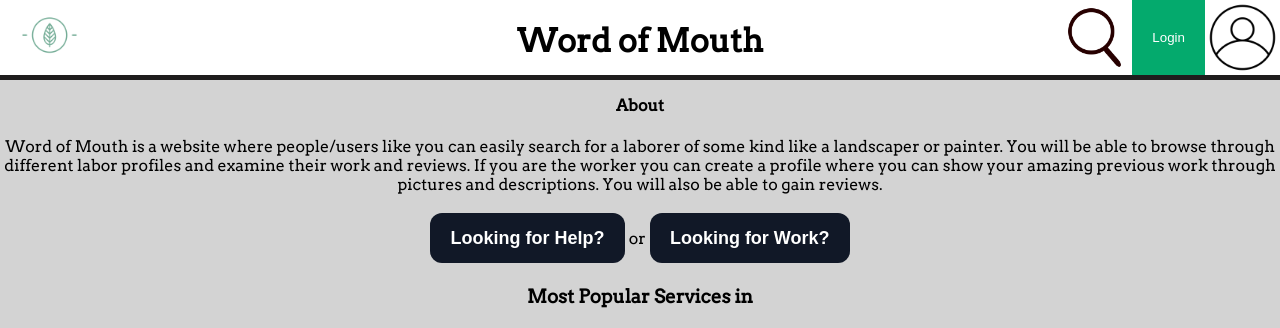
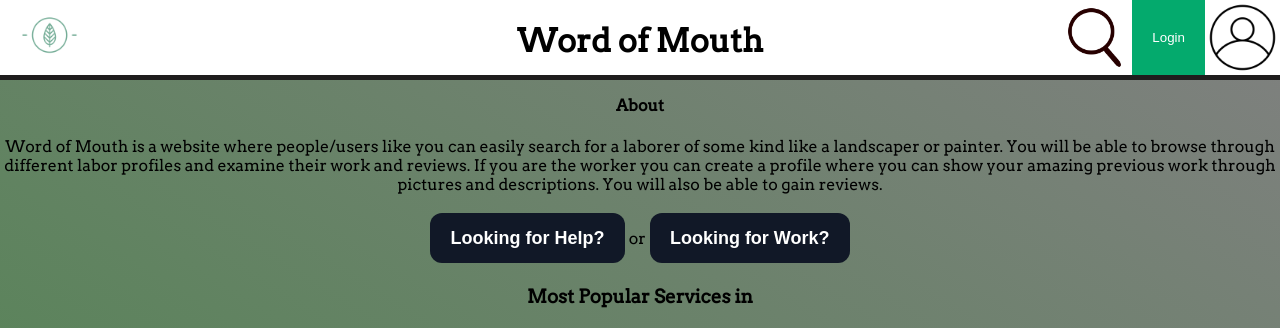
Before and after one commit to FS-CSCI150-F21/FS-CSCI150-F21-Team4, a Flask app: page / in a window 1280 px wide. Shown: the top 328 px of the page. Run offline with Flask 2, Linux system fonts and the light colour scheme.

Commit message:
adding landing page color style

```diff
--- a/templates/base.html
+++ b/templates/base.html
@@ -141,7 +141,9 @@
           body {
               font-family: "Arvo";
               margin: 0;
-              background: #D3D3D3;
+              background-repeat: no-repeat;
+              background-attachment: fixed;
+	            background-image: linear-gradient(to top right, rgb(77, 133, 77), grey);
           }
         </style>
 
```
Also changed, not shown: static/Images/landingpage.png (deleted).
